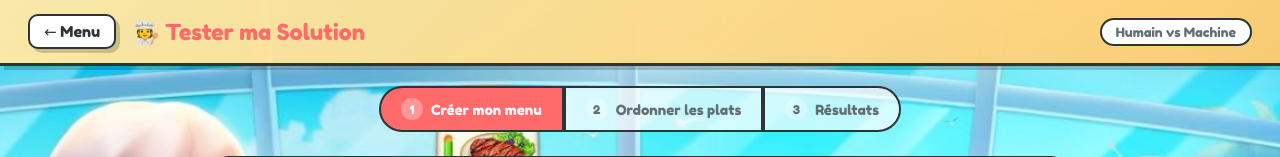
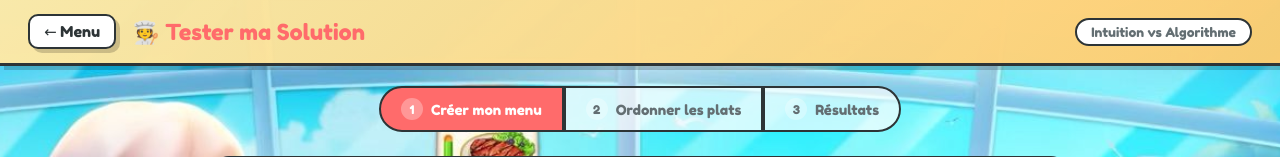
Before and after one commit to tchraj/ProjetAlgorithmique2Groupe7, a Flask app: page /jouer in a window 1280 px wide. Shown: the top 157 px of the page. Run offline with Flask 3, Linux system fonts and the light colour scheme.

Commit message:
le reste avant pres

```diff
--- a/templates/jouer.html
+++ b/templates/jouer.html
@@ -777,7 +777,7 @@
 <header class="header">
   <a href="/" class="back-btn">← Menu</a>
   <span class="header-title">🧑‍🍳 Tester ma Solution</span>
-  <span class="header-badge">Humain vs Machine</span>
+  <span class="header-badge">Intuition vs Algorithme</span>
 </header>
 
 <!-- Navigation étapes -->
```
